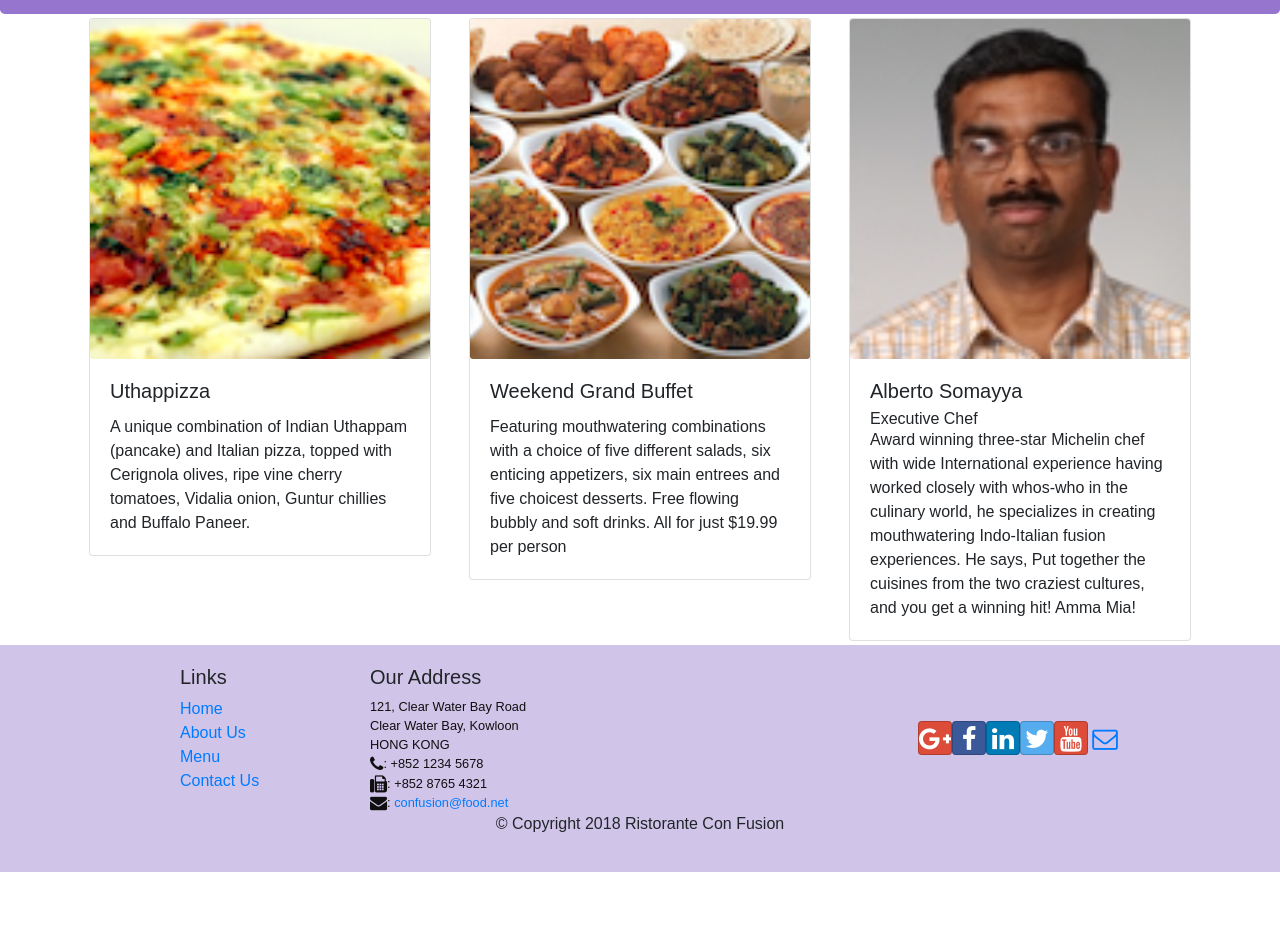
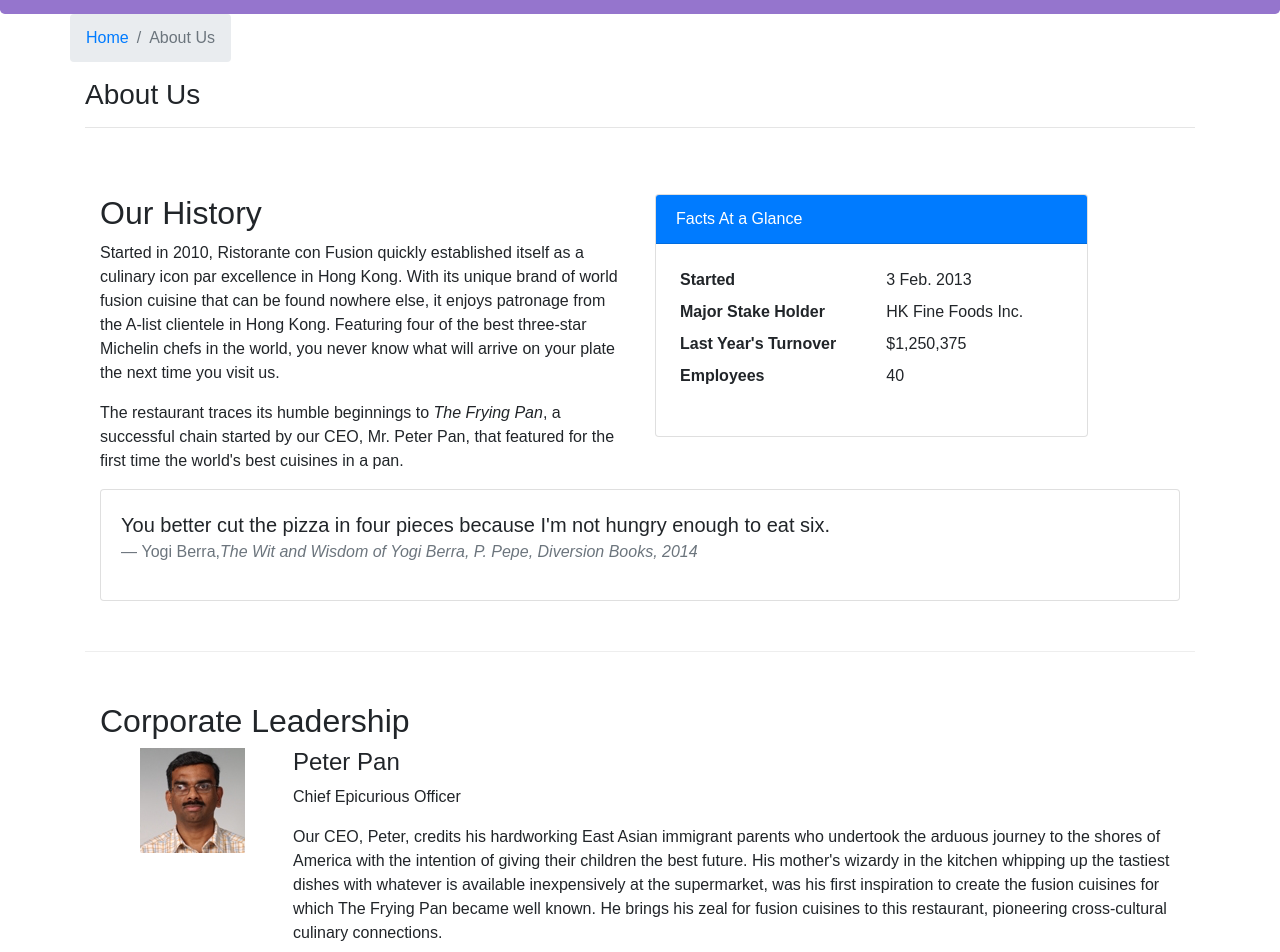
Before and after one commit to DogeLover1337/coursera-react, a React (Create React App) app in the folder confusion/: page /aboutus in a window 1280 px wide. Before the commit this address led to /home. Shown: the part 280-1232 px from the top of the page. Before the commit the page ends 1152 px from the top, so only its background shows below. Built offline with nearby package versions, Linux system fonts and the light colour scheme.

Commit message:
Assignment 2 (AboutComponent.js)

```diff
--- /dev/null
+++ b/confusion/src/components/AboutComponent.js
@@ -0,0 +1,98 @@
+import React from 'react';
+import { Breadcrumb, BreadcrumbItem, Card, CardBody, CardHeader, Media } from 'reactstrap';
+import { Link } from 'react-router-dom';
+
+function About(props) {
+
+    const leaders = props.leaders.map((leader) => {
+        return (
+            <div key={leader.id}>
+                <RenderLeader leader={leader}/>
+                {console.log(leader.name)}
+            </div>
+        );
+    });
+
+    function RenderLeader({leader}){
+        return(
+            <div>
+
+                <Media tag="li">
+                    <Media left middle>
+                        <Media object src={leader.image} alt={leader.name} />
+                    </Media>
+                    <Media body className="ml-5">
+                        <Media heading>{leader.name}</Media>
+                        <p>{leader.designation}</p>
+                        <p>{leader.description}</p>
+                    </Media>
+                </Media>
+            </div>
+        );
+    }
+
+    return(
+        <div className="container">
+            <div className="row">
+                <Breadcrumb>
+                    <BreadcrumbItem><Link to="/home">Home</Link></BreadcrumbItem>
+                    <BreadcrumbItem active>About Us</BreadcrumbItem>
+                </Breadcrumb>
+                <div className="col-12">
+                    <h3>About Us</h3>
+                    <hr />
+                </div>
+            </div>
+            <div className="row row-content">
+                <div className="col-12 col-md-6">
+                    <h2>Our History</h2>
+                    <p>Started in 2010, Ristorante con Fusion quickly established itself as a culinary icon par excellence in Hong Kong. With its unique brand of world fusion cuisine that can be found nowhere else, it enjoys patronage from the A-list clientele in Hong Kong.  Featuring four of the best three-star Michelin chefs in the world, you never know what will arrive on your plate the next time you visit us.</p>
+                    <p>The restaurant traces its humble beginnings to <em>The Frying Pan</em>, a successful chain started by our CEO, Mr. Peter Pan, that featured for the first time the world's best cuisines in a pan.</p>
+                </div>
+                <div className="col-12 col-md-5">
+                    <Card>
+                        <CardHeader className="bg-primary text-white">Facts At a Glance</CardHeader>
+                        <CardBody>
+                            <dl className="row p-1">
+                                <dt className="col-6">Started</dt>
+                                <dd className="col-6">3 Feb. 2013</dd>
+                                <dt className="col-6">Major Stake Holder</dt>
+                                <dd className="col-6">HK Fine Foods Inc.</dd>
+                                <dt className="col-6">Last Year's Turnover</dt>
+                                <dd className="col-6">$1,250,375</dd>
+                                <dt className="col-6">Employees</dt>
+                                <dd className="col-6">40</dd>
+                            </dl>
+                        </CardBody>
+                    </Card>
+                </div>
+                <div className="col-12">
+                    <Card>
+                        <CardBody className="bg-faded">
+                            <blockquote className="blockquote">
+                                <p className="mb-0">You better cut the pizza in four pieces because
+                                    I'm not hungry enough to eat six.</p>
+                                <footer className="blockquote-footer">Yogi Berra,
+                                <cite title="Source Title">The Wit and Wisdom of Yogi Berra,
+                                    P. Pepe, Diversion Books, 2014</cite>
+                                </footer>
+                            </blockquote>
+                        </CardBody>
+                    </Card>
+                </div>
+            </div>
+            <div className="row row-content">
+                <div className="col-12">
+                    <h2>Corporate Leadership</h2>
+                </div>
+                <div className="col-12">
+                    <Media list>
+                        {leaders}
+                    </Media>
+                </div>
+            </div>
+        </div>
+    );
+}
+
+export default About;
--- a/confusion/src/components/MainComponent.js
+++ b/confusion/src/components/MainComponent.js
@@ -2,6 +2,7 @@ import React, { Component } from 'react';
 import Home from './HomeComponent';
 import Menu from './MenuComponent';
 import Contact from './ContactComponent';
+import About from './AboutComponent';
 import DishDetail from './DishdetailComponent';
 import Header from './HeaderComponent';
 import Footer from './FooterComponent';
@@ -48,6 +49,7 @@ class Main extends Component {
           <Route exact path="/menu" component={() => <Menu dishes={this.state.dishes} />}/>
           <Route path="/menu/:dishId" component={DishWithId}/>
           <Route exact path="/contactus" component={Contact}/>
+          <Route exact path="/aboutus" component={() => <About leaders={this.state.leaders}/>}/>
           <Redirect to="/home"/>
         </Switch>
         <Footer/>
```
